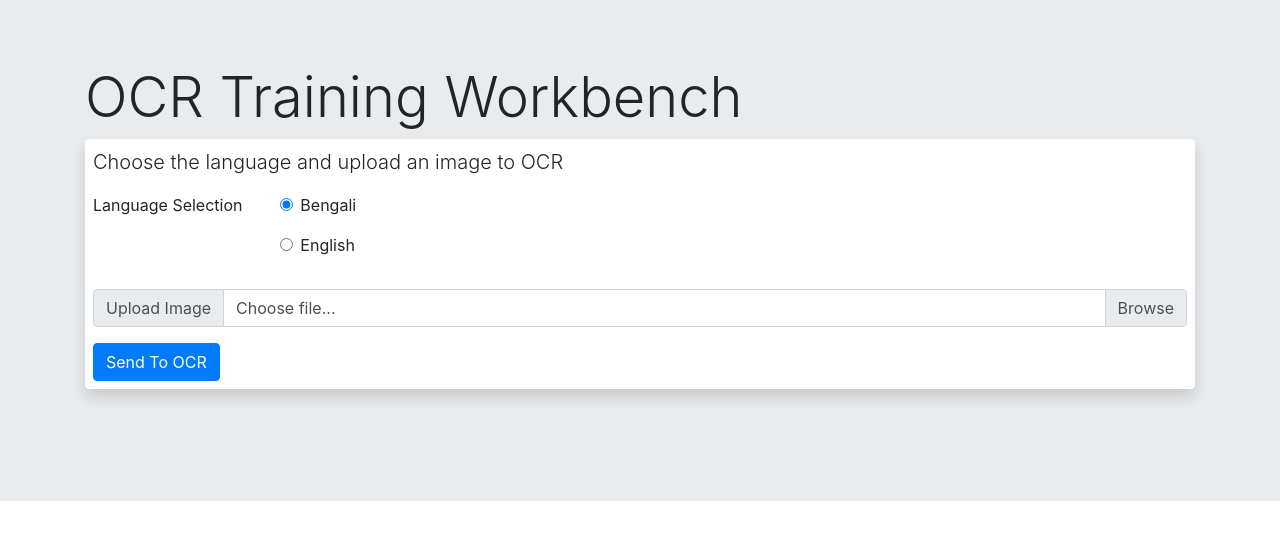
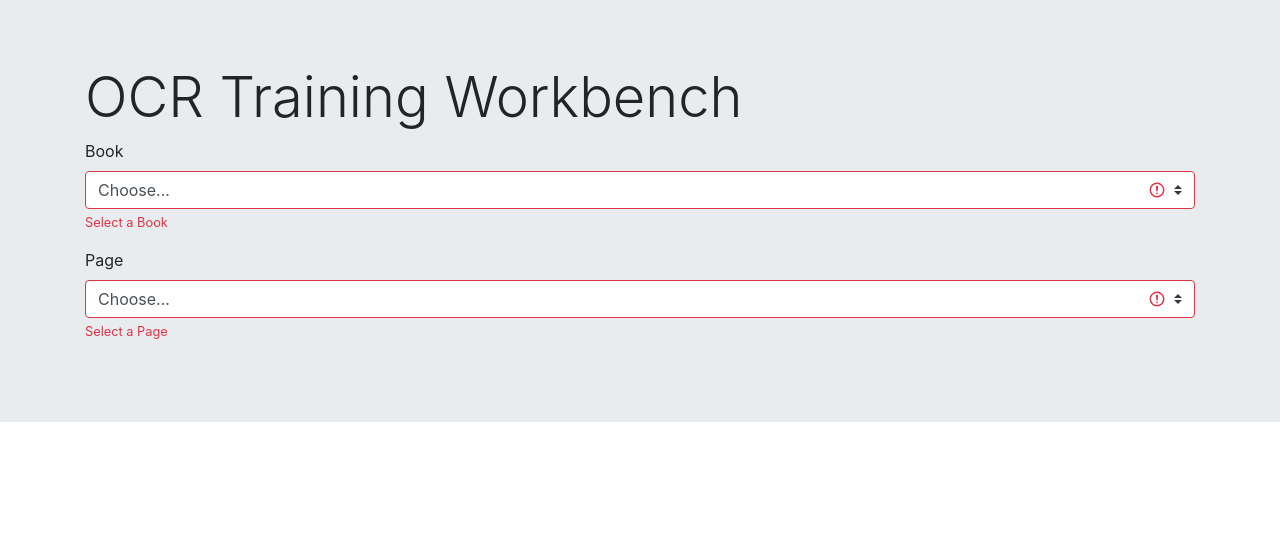
Before and after one commit to paawak/porua-ui, a React (Create React App) app: page / in a window 1280 px wide. Shown: the top 540 px of the page. Built offline with nearby package versions, Linux system fonts and the light colour scheme.

Commit message:
page selection panel

```diff
--- a/src/App.jsx
+++ b/src/App.jsx
@@ -1,8 +1,10 @@
 import React from 'react';
 import OcrCorrectionPage from './OcrCorrectionPage'
 import ImageUploader from './ImageUploader'
+import PageSelectionPanel from './PageSelectionPanel'
 
 export const DisplayMode = {
+      PAGE_SELECTION: 'PAGE_SELECTION',
       IMAGE_UPLOADER: 'IMAGE_UPLOADER',
       IMAGE_PROCESSING_IN_PROGRESS: 'IMAGE_PROCESSING_IN_PROGRESS',
       OCR_CORRECTION_PAGE: 'OCR_CORRECTION_PAGE'
@@ -13,15 +15,16 @@ class App extends React.Component {
   constructor(props) {
     super(props);
     this.state = {
-      displayMode: DisplayMode.IMAGE_UPLOADER,
+      displayMode: DisplayMode.PAGE_SELECTION,
       ocrWords: []
     };
   }
 
   render() {
     let panelToDisplay;
-
-    if (this.state.displayMode === DisplayMode.IMAGE_UPLOADER) {
+    if (this.state.displayMode === DisplayMode.PAGE_SELECTION) {
+      panelToDisplay = <PageSelectionPanel/>;
+    } else if (this.state.displayMode === DisplayMode.IMAGE_UPLOADER) {
       panelToDisplay = <div className="shadow mb-5 bg-white rounded p-2 bd-highlight"><ImageUploader
       imageSubmittedForAnalysis={() => {
           this.setState({
--- /dev/null
+++ b/src/PageSelectionPanel.jsx
@@ -0,0 +1,43 @@
+import React from 'react';
+
+class PageSelectionPanel extends React.Component {
+
+  constructor(props) {
+    super(props);
+    this.state = {};
+  }
+
+  render() {
+
+    return (
+      <form className="was-validated">
+
+        <div className="mb-3">
+          <label htmlFor="book">Book</label>
+          <select id="book" className="custom-select" required>
+            <option value="">Choose...</option>
+            <option value="1">Book 1</option>
+            <option value="2">Book 2</option>
+            <option value="3">Book 3</option>
+          </select>
+          <div className="invalid-feedback">Select a Book</div>
+        </div>
+
+        <div className="mb-3">
+          <label htmlFor="page">Page</label>
+          <select id="page" className="custom-select" required>
+            <option value="">Choose...</option>
+            <option value="1">Page 1</option>
+            <option value="2">Page 2</option>
+            <option value="3">Page 3</option>
+          </select>
+          <div className="invalid-feedback">Select a Page</div>
+        </div>
+
+      </form>
+    );
+  }
+
+}
+
+export default PageSelectionPanel;
```
